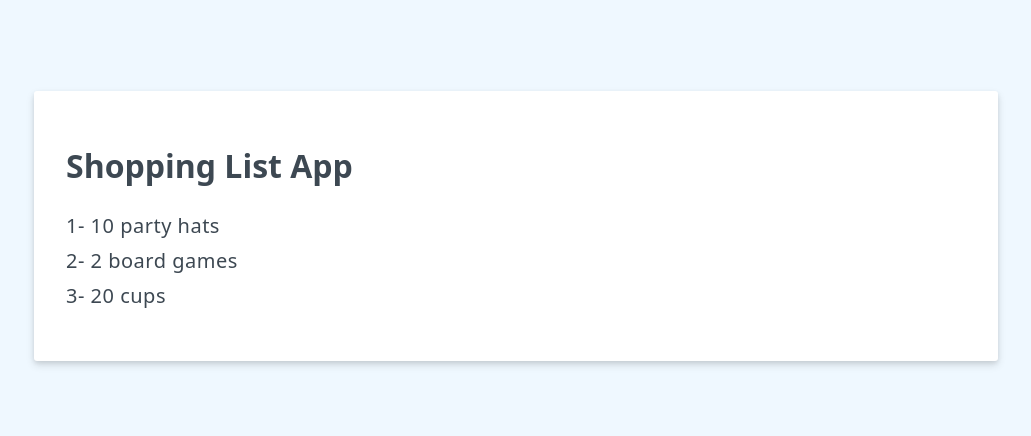
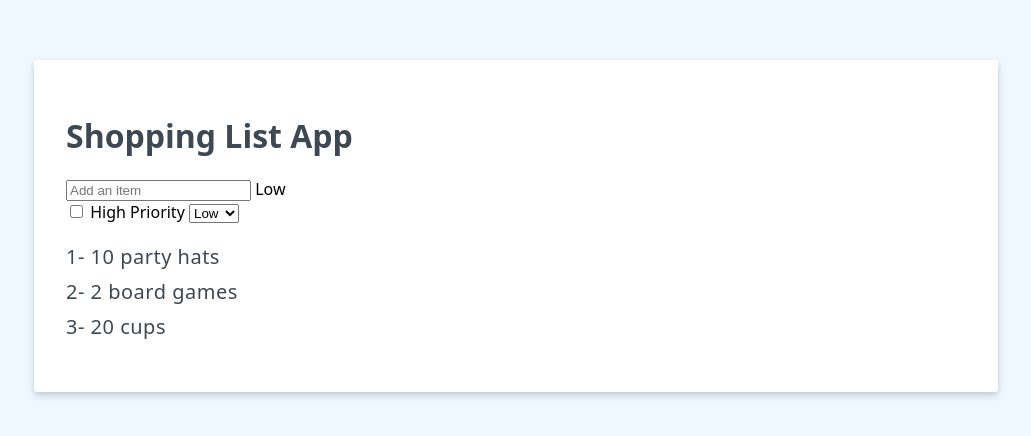
Before and after one commit to hnnhack/shopping-list-with-vue, a Vue app: page / in a window 1280 px wide. Shown: the part 174-610 px from the top of the page, without its empty margins (124-1155 px from the left). Built offline with nearby package versions, Linux system fonts and the light colour scheme.

Commit message:
initialize state with radio button and check box

```diff
--- a/src/App.vue
+++ b/src/App.vue
@@ -7,10 +7,23 @@ const items = ref([
   {id: 2, label: "2 board games"},
   {id: 3, label: "20 cups"}
 ])
+const newItem = ref()
+const newItemHighPriority = ref(false)
 </script>
 
 <template>
   <h1>{{ header }}</h1>
+  <input v-model="newItem" type="text" placeholder="Add an item">
+  {{ newItemHighPriority ? 'High' : 'Low' }}
+  <br />
+  <label>
+    <input type="checkbox" v-model="newItemHighPriority">
+    High Priority
+  </label>
+  <select v-model="newItemHighPriority">
+    <option value="false">Low</option>
+    <option value="true">High</option>
+  </select>
   <ul>
     <li v-for="({id, label}, index) in items" :key="id">
       {{ index + 1 + '-' }}
```
